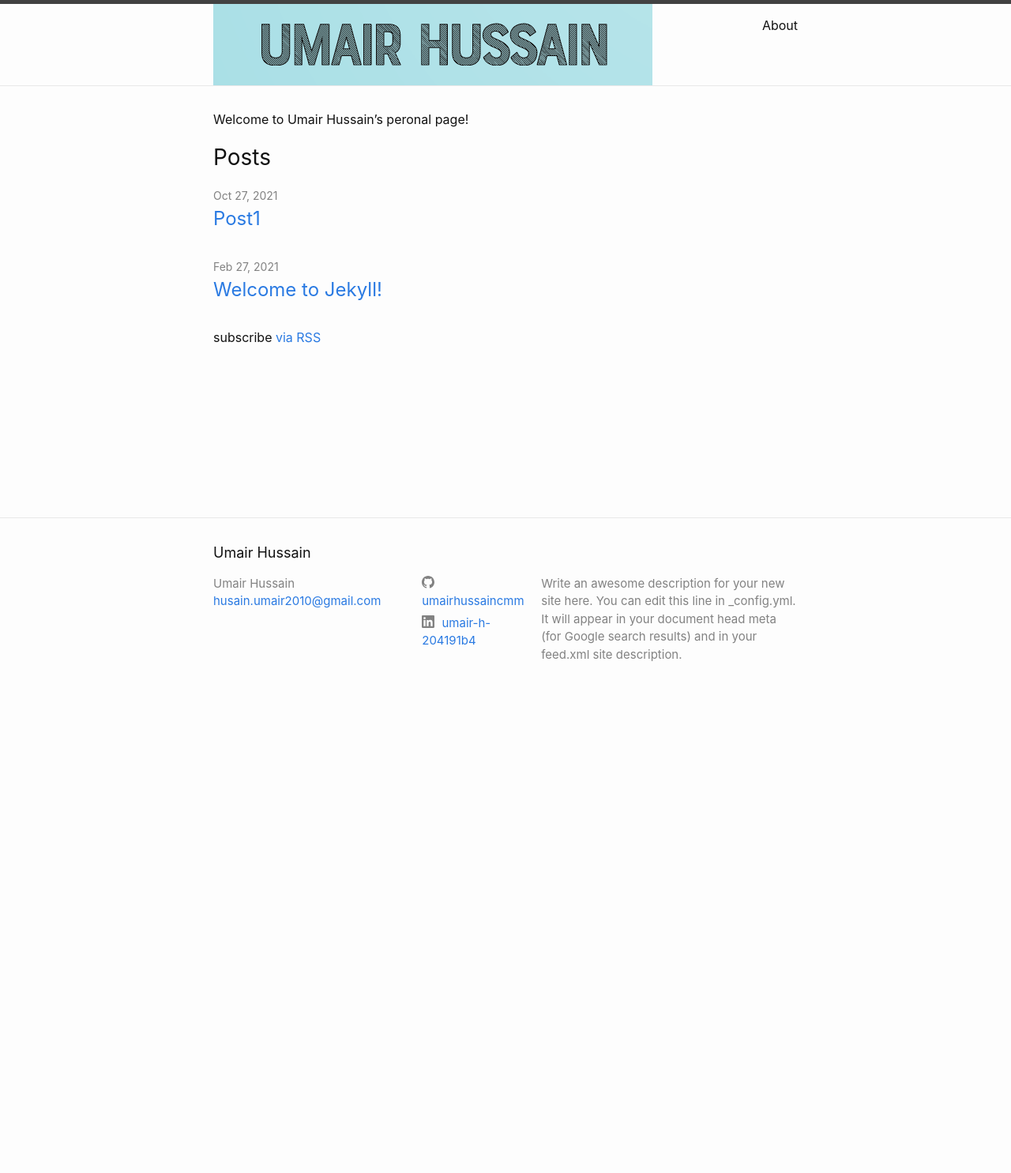
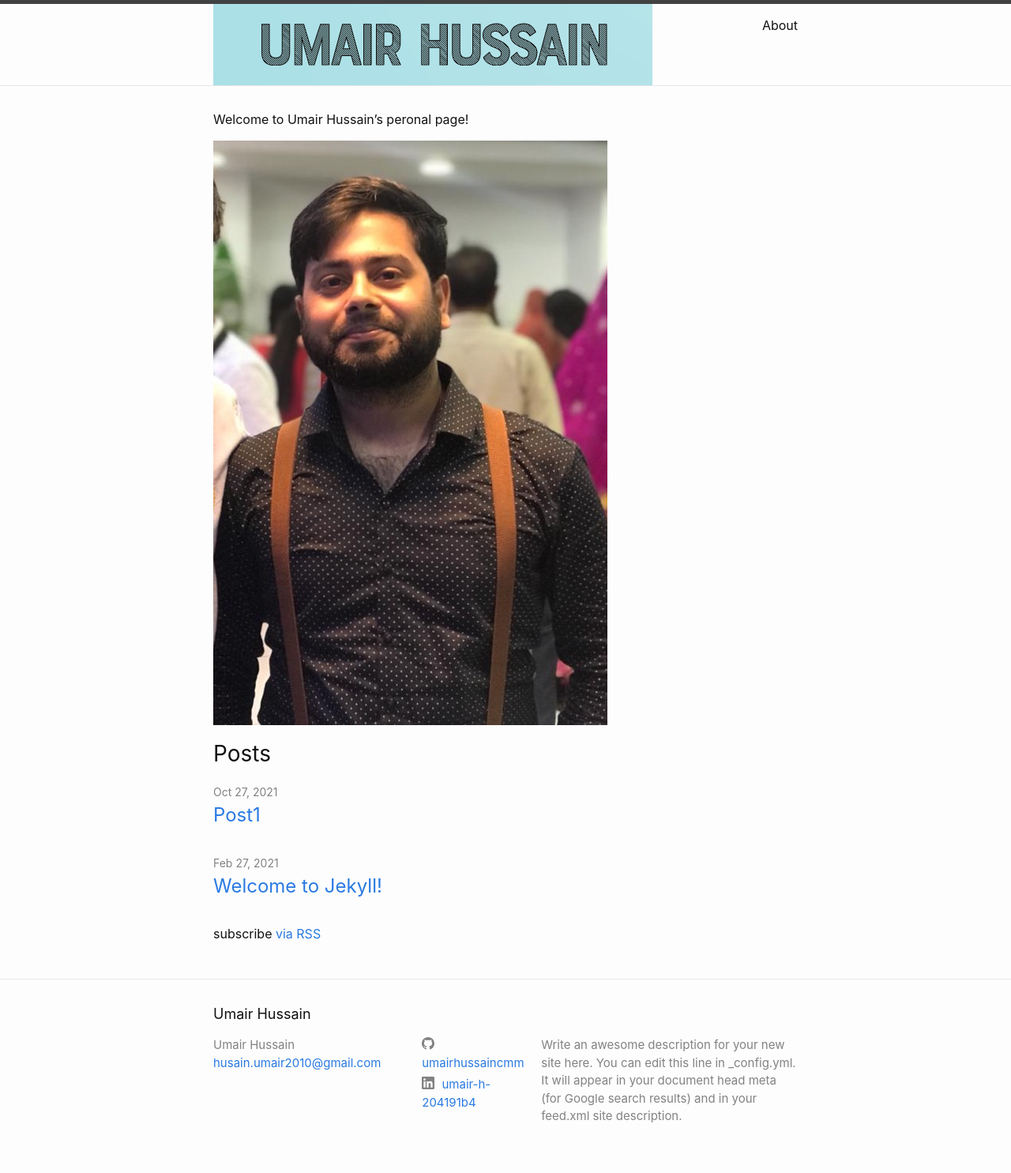
Before and after one commit to umairhussaincmm/umairhussaincmm.github.io, a Jekyll site: the page built from index.markdown, in a window 1280 px wide. Shown: the whole page at 79% size. Built offline with Jekyll 4.4.1, drawn with Linux system fonts in a browser that asks for light colours; before the commit the page ends 900 px from its top, so only the background shows below that.

Commit message:
Update index.markdown

```diff
--- a/index.markdown
+++ b/index.markdown
@@ -5,3 +5,5 @@
 layout: home
 ---
 Welcome to Umair Hussain's peronal page!
+
+![Umair Hussain](/images/title-logo1.jpg)
```
